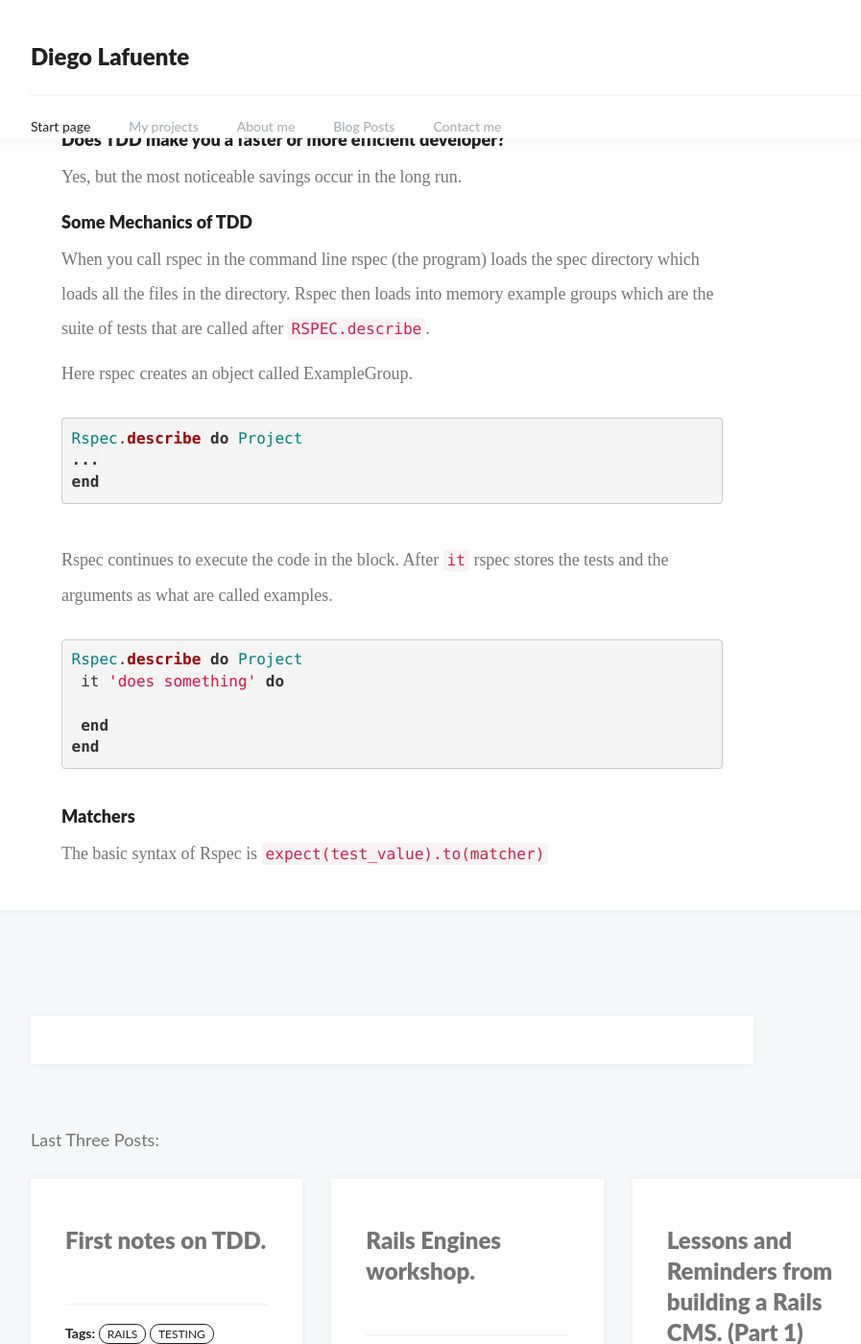
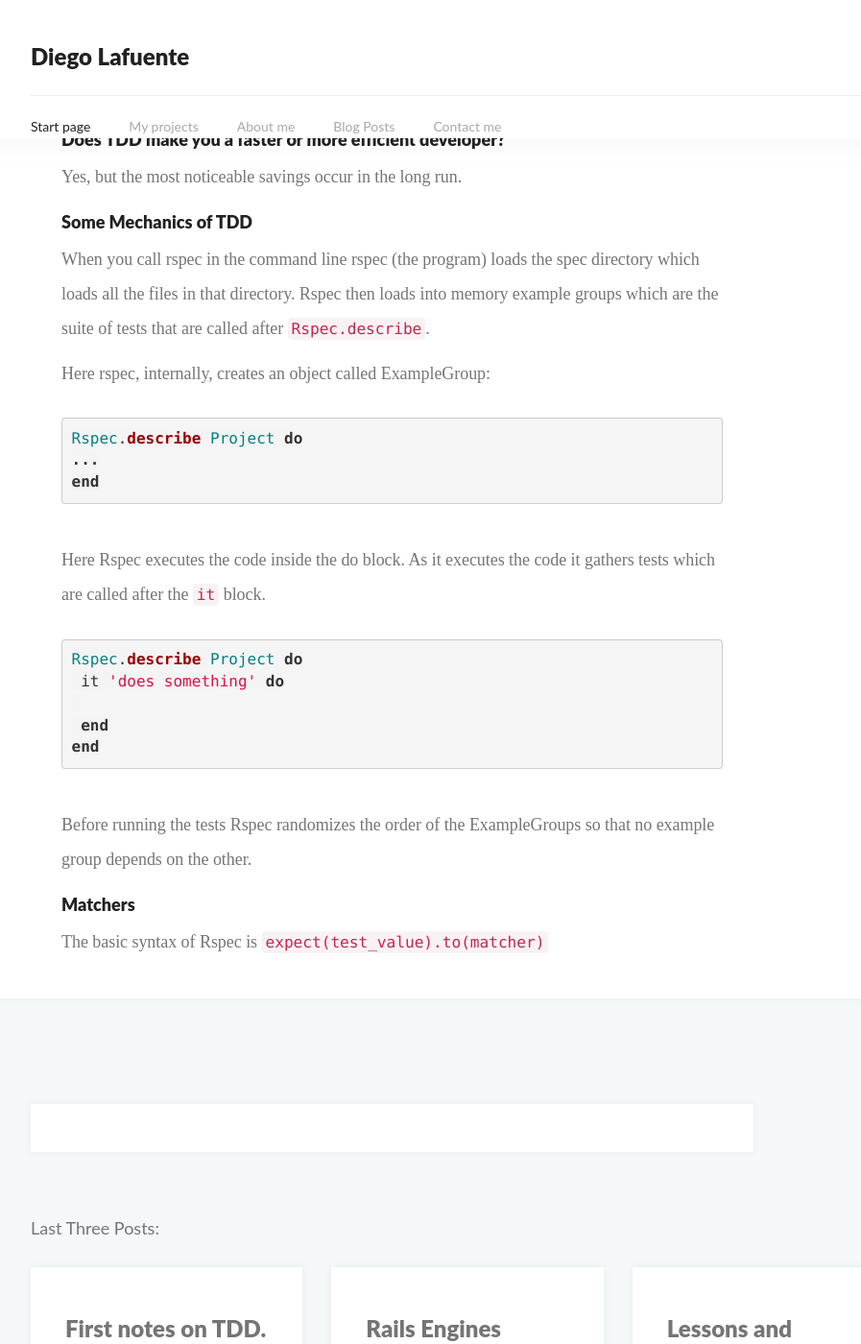
Before and after one commit to dlaf88/dlaf88.github.io, a Jekyll site: the page built from _posts/2019-06-08-first-notes-on-tdd.md, in a window 1280 px wide and 1400 px high, scrolled down 950 px. Shown: the whole window at 96% size, without its empty margins (153-1050 px from the left). Built offline with Jekyll 4.4.1, drawn with Linux system fonts in a browser that asks for light colours; nearby versions of some CDN libraries; library files that are not in the unit come from our copies; a script that is not in the unit is left out; comment, search, counter and statistics services are not loaded.

Commit message:
Update 2019-06-08-first-notes-on-tdd.md

````diff
--- a/_posts/2019-06-08-first-notes-on-tdd.md
+++ b/_posts/2019-06-08-first-notes-on-tdd.md
@@ -32,25 +32,26 @@ Yes, but the most noticeable savings occur in the long run.
 
 
 ### Some Mechanics of TDD
-When you call rspec in the command line rspec (the program) loads the spec directory which loads all the files in the directory. Rspec then loads into memory example groups which are the suite of tests that are called after ```RSPEC.describe```.
+When you call rspec in the command line rspec (the program) loads the spec directory which loads all the files in that directory. Rspec then loads into memory example groups which are the suite of tests that are called after ```Rspec.describe```.
 
-Here rspec creates an object called ExampleGroup.
+Here rspec, internally, creates an object called ExampleGroup:
+
 {% highlight ruby %}
-Rspec.describe do Project
+Rspec.describe Project do
 ...
 end
 {% endhighlight %}
 
-Rspec continues to execute the code in the block. After `it` rspec stores the tests and the arguments as what are called examples.
+Here Rspec executes the code inside the do block. As it executes the code it gathers tests which are called after the `it` block.
 {% highlight ruby %}
-Rspec.describe do Project
+Rspec.describe Project do
  it 'does something' do
 
  end
 end
 {% endhighlight %}
 
-
+ Before running the tests Rspec randomizes the order of the ExampleGroups so that no example group depends on the other.
 
 ### Matchers
 The basic syntax of Rspec is ```expect(test_value).to(matcher)```
````
